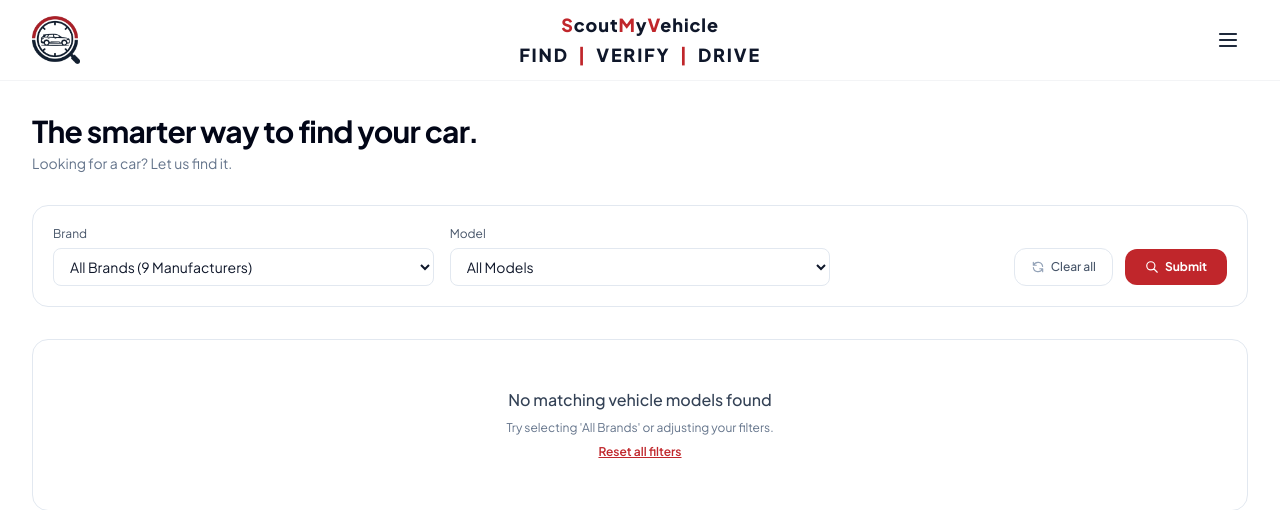
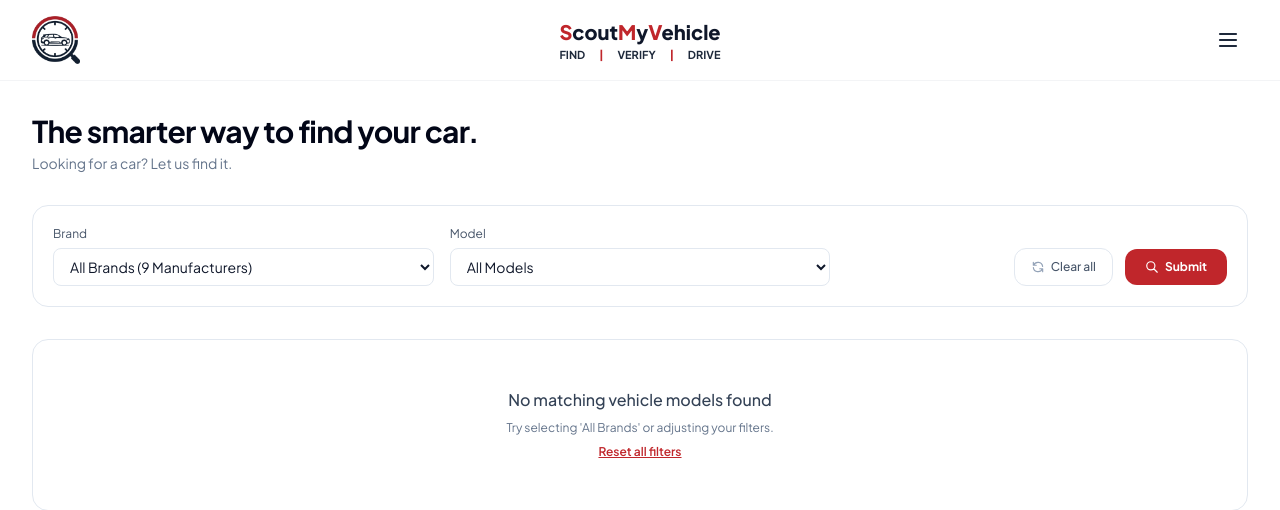
Before and after one commit to fit-the-bit/scout-my-vehicle, a FastAPI app: template app/templates/index.html in a window 1280 px wide. Shown: the top 510 px of the page. Run offline with FastAPI, Linux system fonts and the light colour scheme; the template is opened without the code that fills it, so the values that code supplies are empty; some libraries are stand-ins or nearby versions.

Commit message:
style: reduce center tagline font size and align margins with brand title

```diff
--- a/app/templates/index.html
+++ b/app/templates/index.html
@@ -23,14 +23,20 @@
           </div>
         </div>
 
-        <!-- Center: ScoutMyVehicle & Tagline (Both having same font size & center alignment) -->
+        <!-- Center: ScoutMyVehicle & Tagline (Tagline margins match the text above) -->
         <div class="flex-1 flex flex-col items-center justify-center text-center cursor-pointer select-none px-2" @click="activeView = 'stock'" aria-label="ScoutMyVehicle">
-          <span class="sr-only">ScoutMyVehicle</span>
-          <div class="text-sm sm:text-base md:text-lg font-black tracking-wider leading-tight text-slate-900">
-            <span class="text-[#c0262b]">S</span>cout<span class="text-[#c0262b]">M</span>y<span class="text-[#c0262b]">V</span>ehicle
-          </div>
-          <div class="text-sm sm:text-base md:text-lg font-black tracking-widest leading-tight text-slate-900 mt-0.5">
-            <span>FIND</span> <span class="text-[#c0262b] font-black px-1">|</span> <span>VERIFY</span> <span class="text-[#c0262b] font-black px-1">|</span> <span>DRIVE</span>
+          <div class="inline-flex flex-col items-center">
+            <span class="sr-only">ScoutMyVehicle</span>
+            <div class="text-base sm:text-lg md:text-xl font-black tracking-normal leading-tight text-slate-900 whitespace-nowrap">
+              <span class="text-[#c0262b]">S</span>cout<span class="text-[#c0262b]">M</span>y<span class="text-[#c0262b]">V</span>ehicle
+            </div>
+            <div class="w-full flex items-center justify-between text-[8px] sm:text-[9.5px] md:text-[11px] font-bold uppercase text-slate-800 leading-tight mt-0.5">
+              <span>FIND</span>
+              <span class="text-[#c0262b] font-black">|</span>
+              <span>VERIFY</span>
+              <span class="text-[#c0262b] font-black">|</span>
+              <span>DRIVE</span>
+            </div>
           </div>
         </div>
 
```
